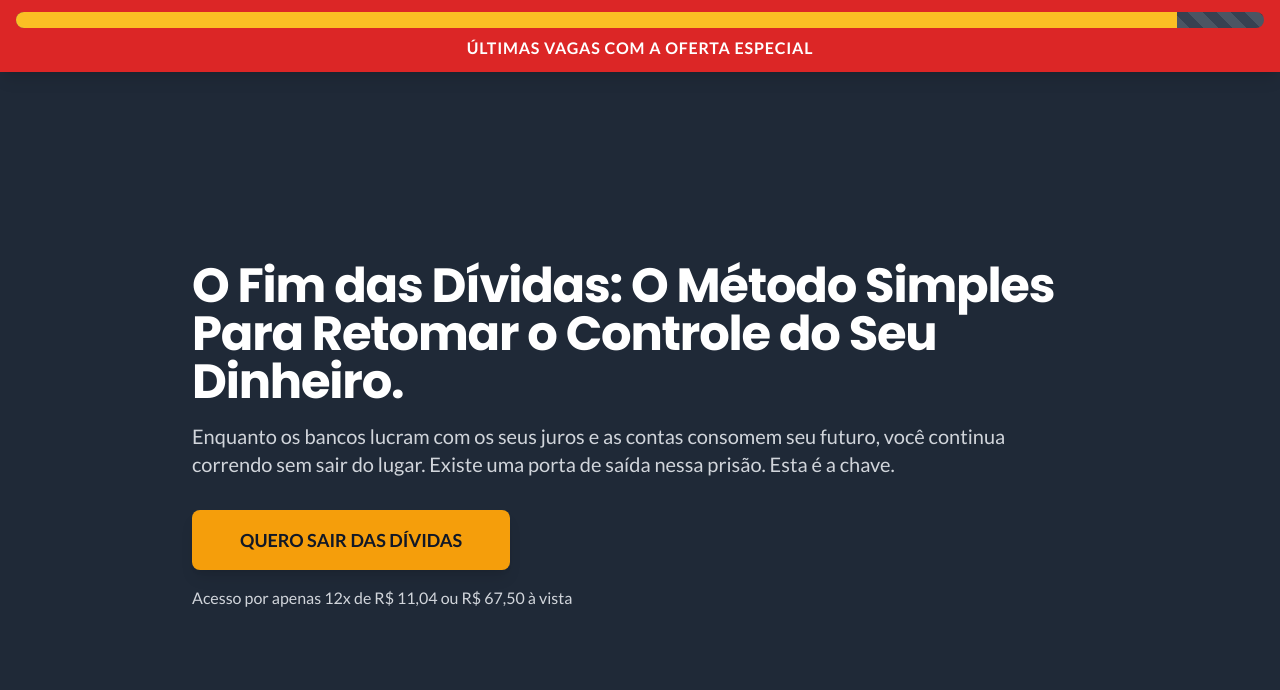
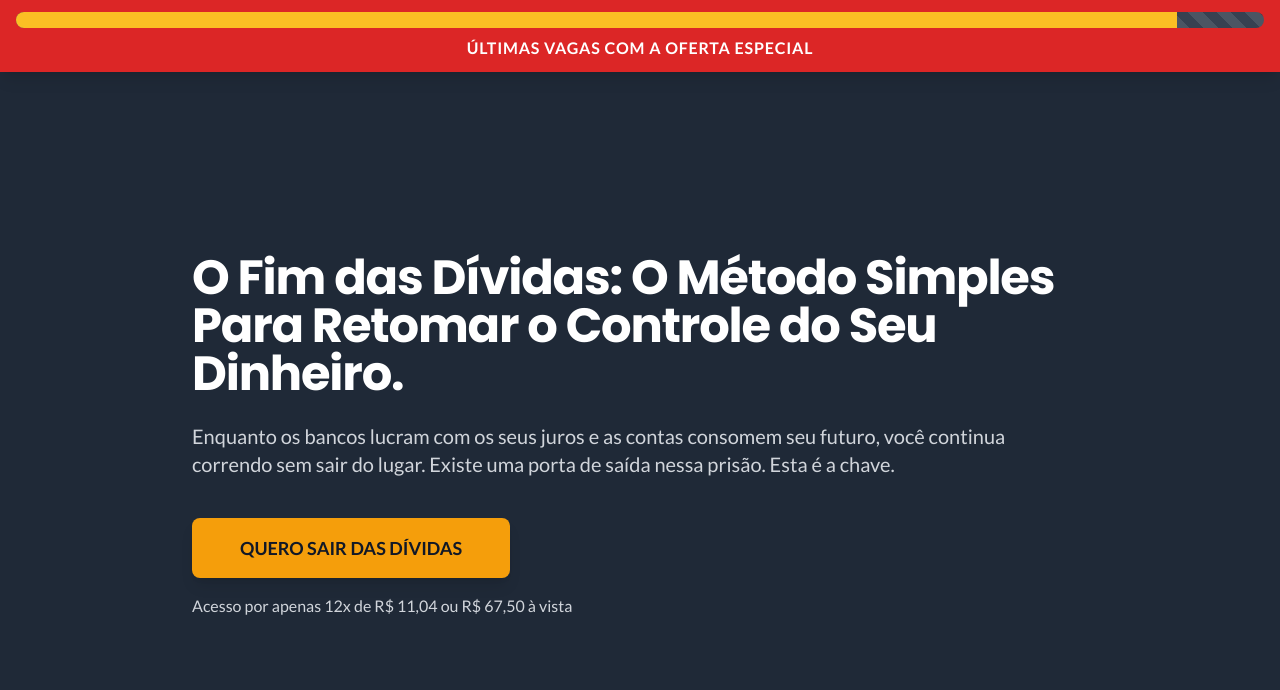
Before and after one commit to iamraphasilva/paginas-vendas-mif, a plain HTML site: page index.html in a window 1280 px wide. Shown: the top 690 px of the page. Drawn offline with nearby package versions, Linux system fonts and the light colour scheme.

Commit message:
index.html

```diff
--- a/index.html
+++ b/index.html
@@ -112,22 +112,22 @@
     </div>
 
     <!-- SEÇÃO 1: HERÓI (TOPO DA PÁGINA) - SEM IMAGEM -->
-    <header id="main-header" class="bg-gray-800 min-h-screen-dynamic flex flex-col">
+    <header id="main-header" class="bg-gray-800 min-h-screen-dynamic flex flex-col justify-center">
         <!-- Espaçador que empurra o conteúdo para baixo da barra fixa -->
         <div id="header-spacer" class="flex-shrink-0"></div>
 
         <!-- Wrapper do conteúdo principal para alinhamento -->
         <div class="flex-grow flex items-center">
-            <div class="max-w-7xl mx-auto px-4 sm:px-6 lg:px-8">
+            <div class="max-w-7xl mx-auto px-4 sm:px-6 lg:px-8 pb-16 sm:pb-0">
                 <!-- Conteúdo do Herói -->
                 <div class="max-w-4xl">
-                    <h1 class="text-3xl sm:text-4xl md:text-5xl font-bold tracking-tight text-white leading-tight">
+                    <h1 class="text-4xl sm:text-5xl md:text-5xl font-bold tracking-tight text-white leading-tight">
                         O Fim das Dívidas: O Método Simples Para Retomar o Controle do Seu Dinheiro.
                     </h1>
-                    <p class="mt-4 text-lg md:text-xl text-gray-300">
+                    <p class="mt-6 text-xl md:text-xl text-gray-300">
                         Enquanto os bancos lucram com os seus juros e as contas consomem seu futuro, você continua correndo sem sair do lugar. Existe uma porta de saída nessa prisão. Esta é a chave.
                     </p>
-                    <div class="mt-6 md:mt-8">
+                    <div class="mt-8 md:mt-10">
                         <a href="#" class="open-modal-btn inline-block bg-amber-500 hover:bg-amber-600 text-gray-900 font-bold text-lg rounded-lg px-12 py-4 shadow-lg transition-transform transform hover:scale-105">
                             QUERO SAIR DAS DÍVIDAS
                         </a>
```
